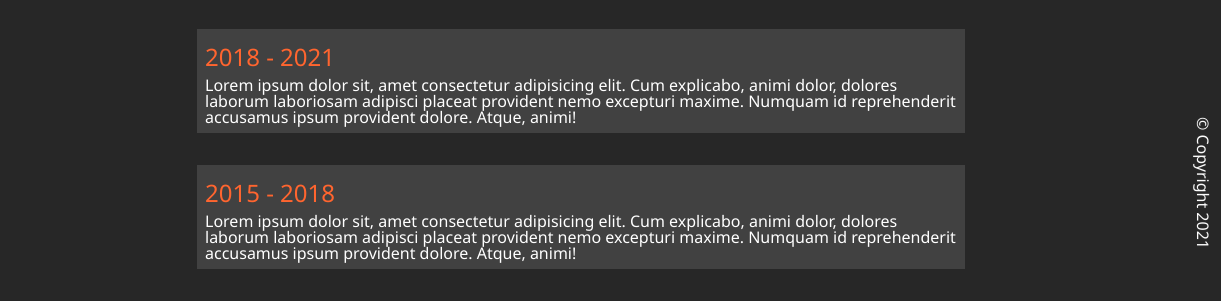
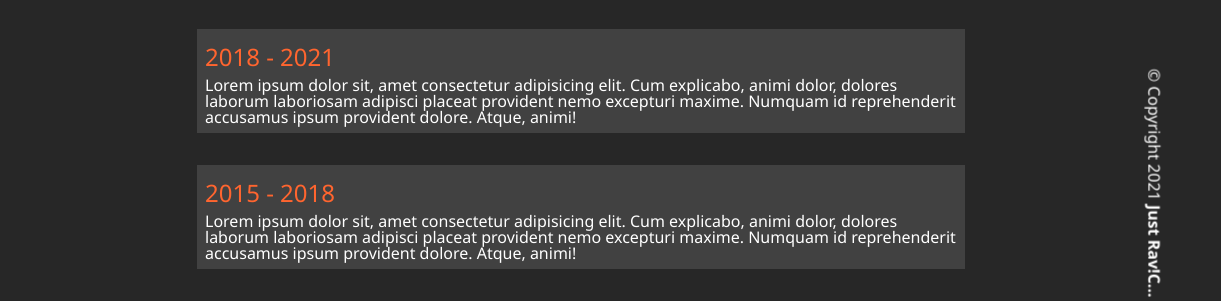
Before and after one commit to cheganti/EGSHV1, a plain HTML site: page about.html in a window 1280 px wide. Shown: the part 539-840 px from the top of the page, 59-1280 px from the left. Drawn offline with Linux system fonts and the light colour scheme.

Commit message:
copyright change

```diff
--- a/about.html
+++ b/about.html
@@ -89,7 +89,7 @@
                     <i class="fab fa-github fa-2x"></i>
                 </a>
             </div>
-            <footer>&copy; Copyright 2021</footer>
+            <footer>&copy; Copyright 2021 <strong>Just Rav!C...</strong></footer>
         </section>
     </main>
     <script src="https://kit.fontawesome.com/6d2ea823d0.js"></script>
```
Also changed, not shown: contact.html (+1 -1 lines), index.html (+1 -1 lines), projects.html (+1 -1 lines).
